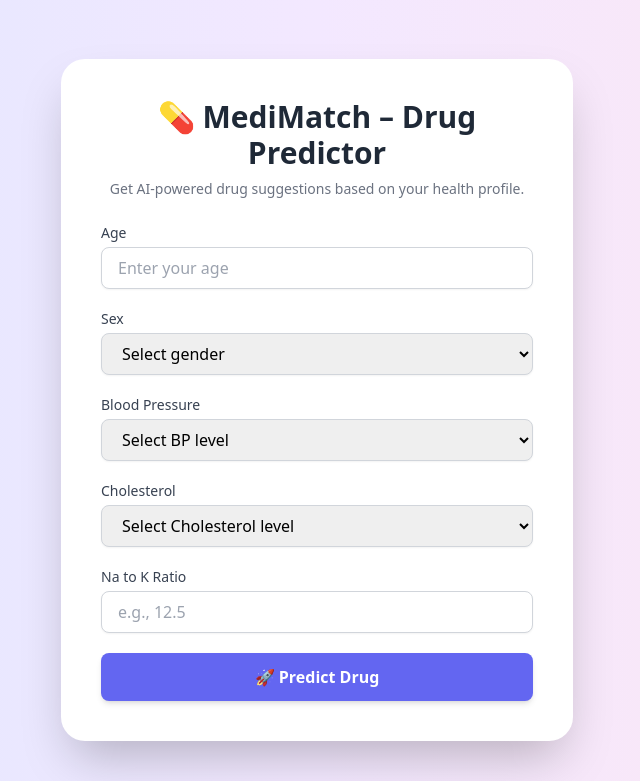
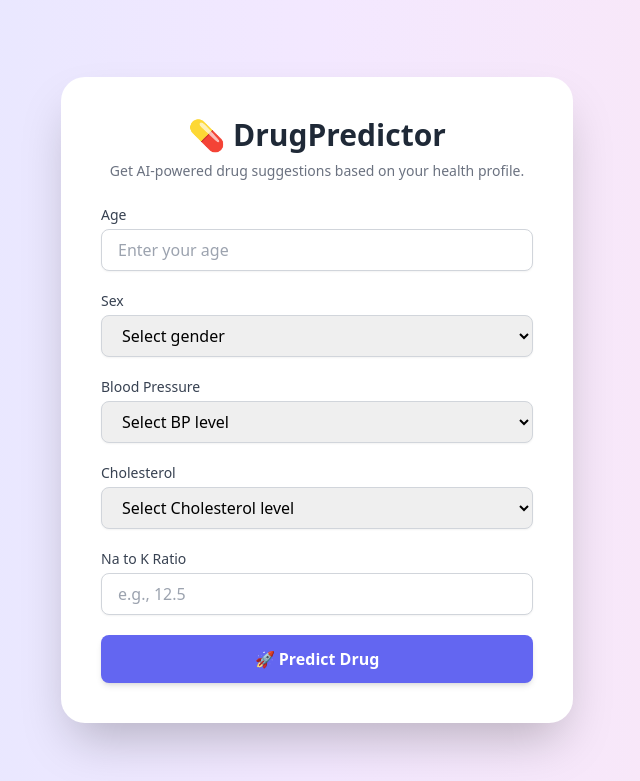
Before and after one commit to 04Nitish/DrugPredictor, a Django app: page / in a window 1280 px wide. Shown: the top 781 px of the page, without its empty margins (323-963 px from the left). Run offline with Django 5.2, Linux system fonts and the light colour scheme; parts of the project's set-up code (start-up, migrations or seed data) failed here and were passed over; some libraries are stand-ins or nearby versions.

Commit message:
Initial commit for DrugPredictor

```diff
--- a/templates/index.html
+++ b/templates/index.html
@@ -3,13 +3,13 @@
 <head>
   <meta charset="UTF-8" />
   <meta name="viewport" content="width=device-width, initial-scale=1.0"/>
-  <title>MediMatch – Drug Predictor</title>
+  <title>DrugPredictor</title>
   <script src="https://cdn.tailwindcss.com"></script>
 </head>
 <body class="bg-gradient-to-r from-indigo-100 via-purple-100 to-pink-100 min-h-screen flex items-center justify-center">
 
   <div class="bg-white p-10 rounded-3xl shadow-2xl w-full max-w-lg animate-fade-in">
-    <h1 class="text-3xl font-extrabold text-center text-gray-800 mb-2">💊 MediMatch – Drug Predictor</h1>
+    <h1 class="text-3xl font-extrabold text-center text-gray-800 mb-2">💊 DrugPredictor</h1>
     <p class="text-center text-sm text-gray-500 mb-6">
       Get AI-powered drug suggestions based on your health profile.
     </p>
```
